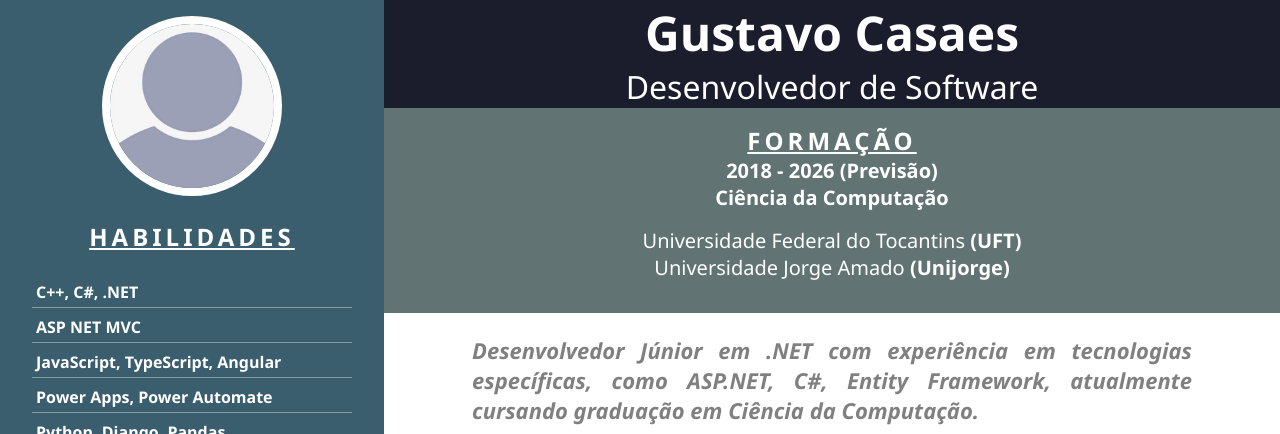
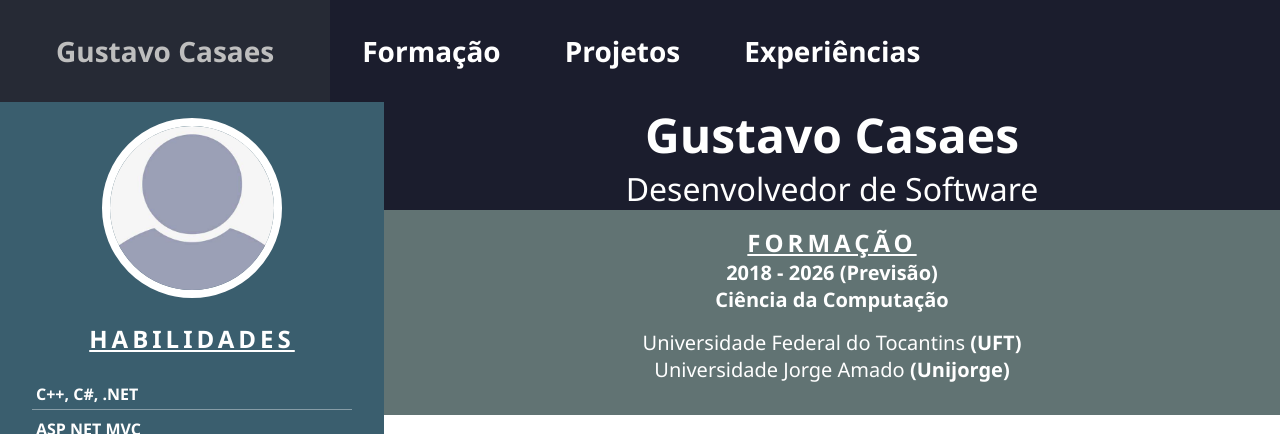
Before and after one commit to Zokyn/Web-CV, a plain HTML site: page index.html in a window 1280 px wide. Shown: the top 434 px of the page. Drawn offline with Linux system fonts and the light colour scheme.

Commit message:
adicionado barra de navegação com links para paginas

```diff
--- a/index.html
+++ b/index.html
@@ -8,14 +8,31 @@
     <link rel="stylesheet" href="style.css">
 </head>
 <body>
-    <div class="header-grid-container">
+    <nav>
+        <a
+            href="index.html"
+            class="brand">
+            Gustavo Casaes
+        </a>
+        <a href="#education">
+            Formação
+        </a>
+        <a href="/pages/projects.html">
+            Projetos
+        </a>
+        <a href="/pages/previous.html">
+            Experiências
+        </a>
+    </nav>
+
+    <main class="header-grid-container">
         <div class="header-content-container">
             <div class="name-role">
                 <span id="name">Gustavo Casaes</span>
                 <h1 id="role">Desenvolvedor de Software</h1>
             </div>
 
-            <div class="education">
+            <div class="education" id="education">
                 <h3>Formação</h3>
                 <div id="timespan">2018 - 2026 (Previsão)</div>
                 <span id="course">Ciência da Computação</span>
@@ -141,9 +158,9 @@
                 </li>
             </ul>
         </div>
-    </div>
+    </main>
 
-        <div class="footer-content-container">
+    <footer class="footer-content-container">
         <ul>
             <li id="local">
                 Rua Jaciara Ferreira Freitas, Itinga
@@ -157,11 +174,7 @@
                 gustavocasaesalves@gmail.com
             </li>
         </ul>
-        </div>
-    </div>
-
-
-
+    </footer>
 
 </body>
 </html>
--- a/style.css
+++ b/style.css
@@ -28,6 +28,11 @@ h3 {
     letter-spacing: 0.25rem;
 }
 
+a {
+    text-decoration: none;
+    color: inherit;
+}
+
 img.profile-photo {
     object-fit: cover;
     object-position: top;
@@ -50,15 +55,6 @@ img.profile-photo {
     border-end-end-radius: 16px;
 }
 
-h1#role {
-    font-size: 32px;
-    font-weight: 500;
-}
-
-h3 {
-    font-size: 24px;
-}
-
 .header-grid-container {
     display: grid;
     grid-template-columns: 1fr 70%;
@@ -67,6 +63,36 @@ h3 {
         "title title"
 /*         "skills education"
         "skills summary" */
+}
+
+/* Barra de Navegação */
+nav {
+    display: flex;
+    flex-flow: row nowrap;
+    align-items: center;
+    color: white;
+    background-color: var(--dark-blue);
+    font-size: 1.75em;
+    font-weight: 600;
+}
+nav * {
+    margin : 0;
+    display: flex;
+    flex-direction: row;
+    justify-content: start;
+    align-items: center;
+    list-style: none;
+    align-self: stretch;
+}
+nav>a.brand {
+    padding: 0 2em;
+}
+nav>a {
+    padding: 2rem;
+}
+nav>a:hover {
+    color: rgb(190, 190, 190);
+    background-color: #444b4b48;
 }
 
 /* Barra Lateral (foto e habilidades) */
```
Lines whose indentation alone changed are shown as unchanged.
